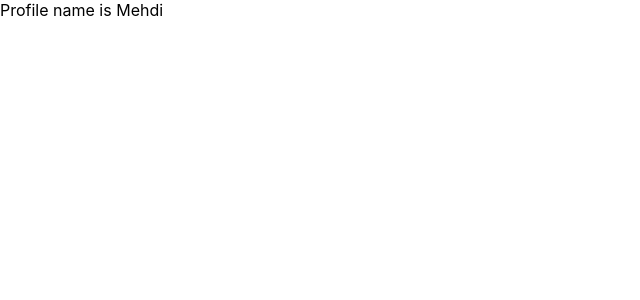
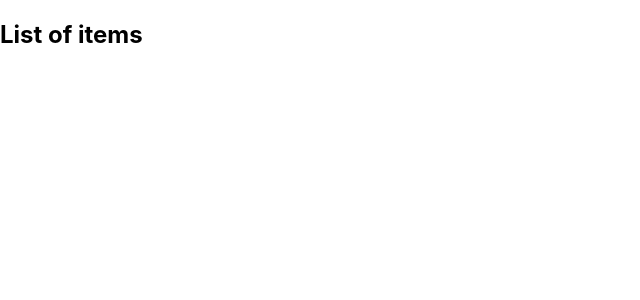
Before and after one commit to MahdiGhorbani98/react-typescript-demo, a React (Create React App) app: page / in a window 1280 px wide. Shown: the top 300 px of the page, without its empty margins (0-640 px from the left). Built offline with nearby package versions, Linux system fonts and the light colour scheme.

Commit message:
generics

```diff
--- a/src/App.tsx
+++ b/src/App.tsx
@@ -1,8 +1,28 @@
-import { Private } from "./components/auth/Private";
-import { Profile } from "./components/auth/Profile";
+import { List } from "./components/generics/List";
 
 function App() {
-  return <Private isLoggedin={true} component={Profile} />;
+  return (
+    <>
+      {/* <List
+        items={["Blue", "Red", "Yellow"]}
+        onClick={(item) => {
+          console.log(item);
+        }}
+      />
+      <List
+        items={[1, 3, 6]}
+        onClick={(item) => {
+          console.log(item);
+        }}
+      /> */}
+      <List
+        items={[{ id: 1 }, { id: 2 }, { id: 3 }]}
+        onClick={(item) => {
+          console.log(item);
+        }}
+      />
+    </>
+  );
 }
 
 export default App;
--- /dev/null
+++ b/src/components/generics/List.tsx
@@ -0,0 +1,20 @@
+type ListProps<T> = {
+  items: T[];
+  onClick: (value: T) => void;
+};
+
+export const List = <T extends { id: number }>({
+  items,
+  onClick,
+}: ListProps<T>) => {
+  return (
+    <div>
+      <h2>List of items</h2>
+      {items.map((item, index) => (
+        <div key={item.id} onClick={() => onClick(item)}>
+          {/* {item} */}
+        </div>
+      ))}
+    </div>
+  );
+};
```
